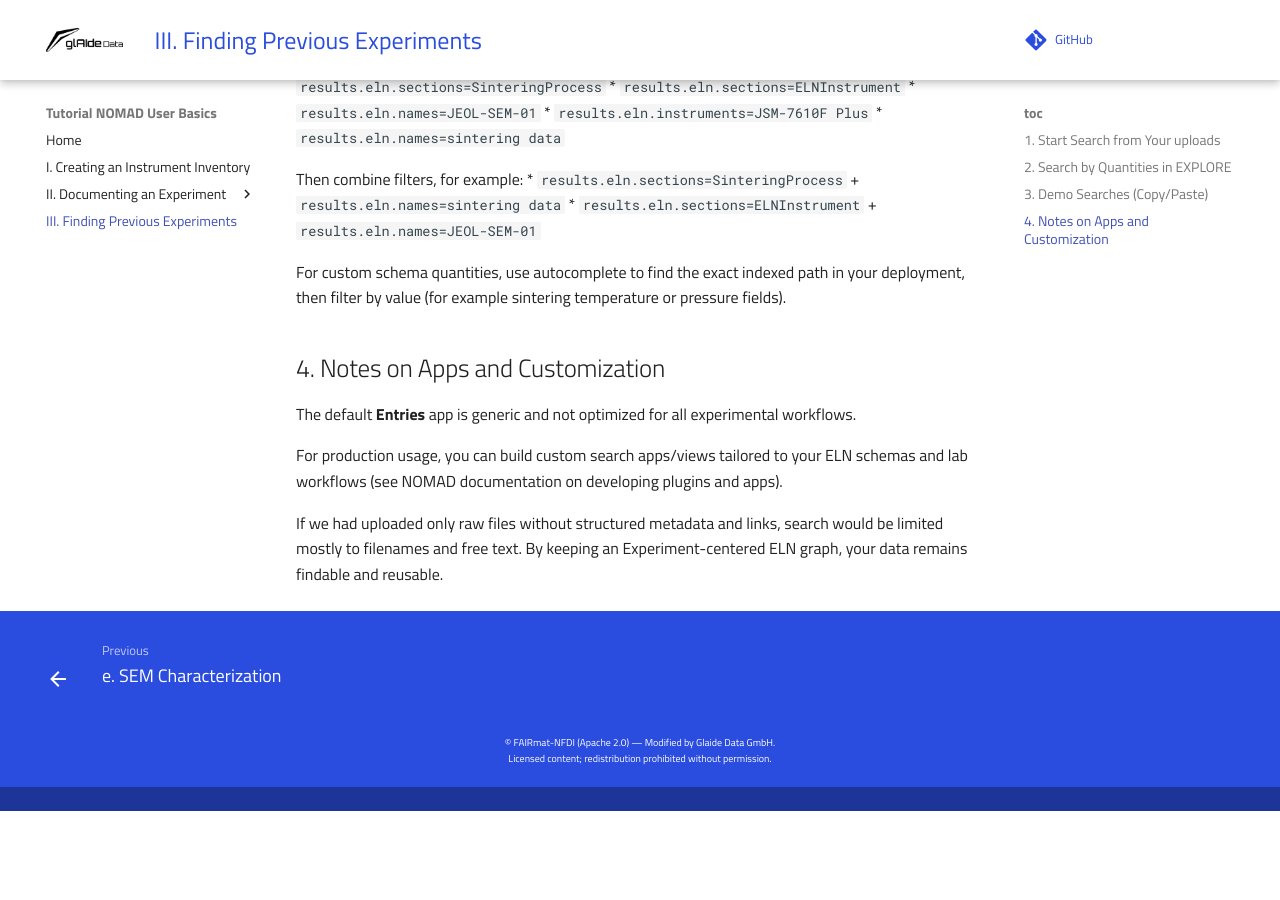
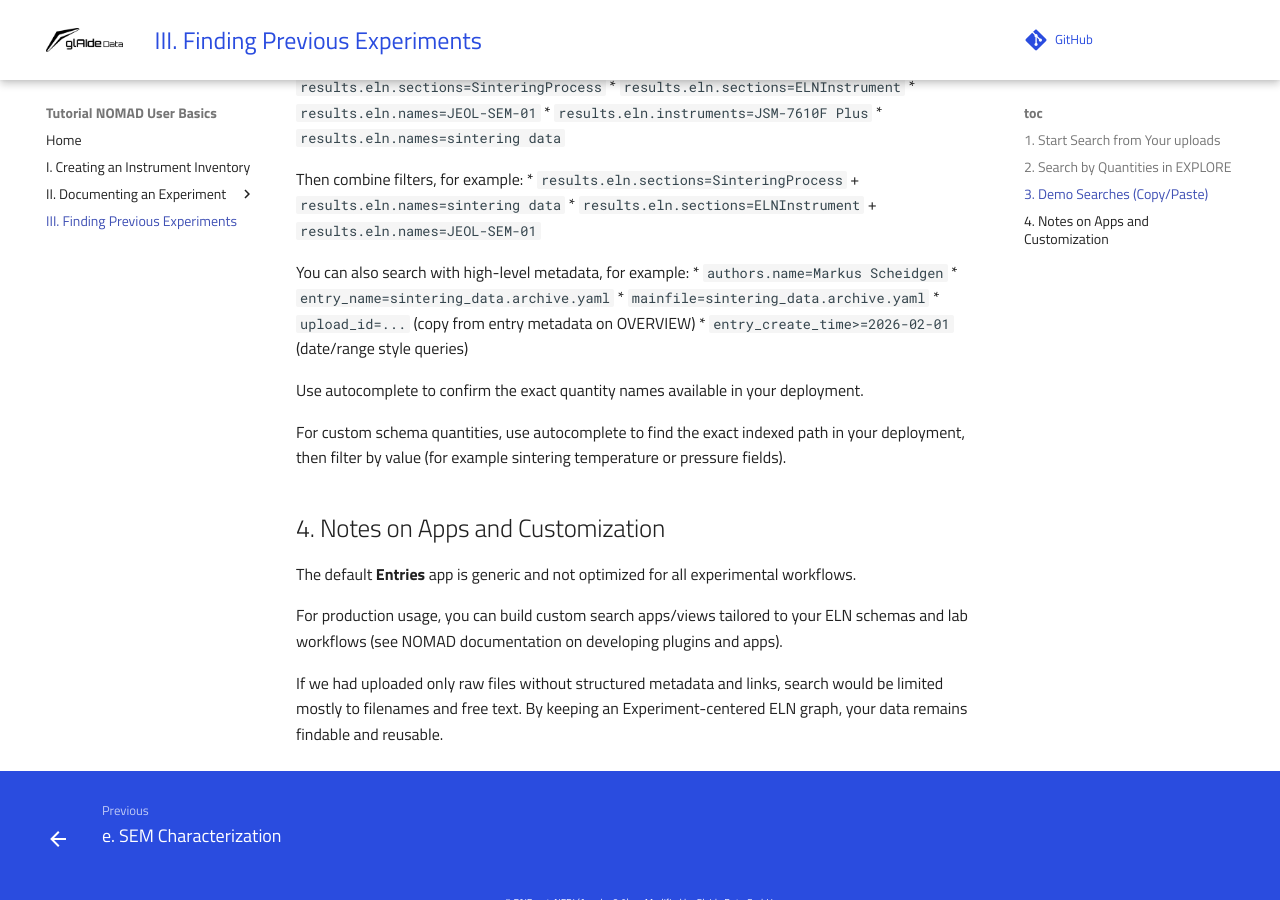
Before and after one commit to AK-Feldhoff-LUH/nomad-docs-ak-feldhoff, an MkDocs documentation site: the page built from docs/07_finding_data.md, in a window 1280 px wide and 900 px high, scrolled down 892 px. Built offline with MkDocs 1.6.1 and Material for MkDocs 9.7.7, drawn with Linux system fonts in a browser that asks for light colours; comment, search, counter and statistics services are not loaded; before the commit the page ends 1703 px from its top, so only the background shows below that.

Commit message:
metadata searches

```diff
--- a/docs/07_finding_data.md
+++ b/docs/07_finding_data.md
@@ -37,6 +37,15 @@ Then combine filters, for example:
 * `results.eln.sections=SinteringProcess` + `results.eln.names=sintering data`
 * `results.eln.sections=ELNInstrument` + `results.eln.names=JEOL-SEM-01`
 
+You can also search with high-level metadata, for example:
+* `authors.name=Markus Scheidgen`
+* `entry_name=sintering_data.archive.yaml`
+* `mainfile=sintering_data.archive.yaml`
+* `upload_id=...` (copy from entry metadata on OVERVIEW)
+* `entry_create_time>=2026-02-01` (date/range style queries)
+
+Use autocomplete to confirm the exact quantity names available in your deployment.
+
 For custom schema quantities, use autocomplete to find the exact indexed path in your deployment, then filter by value (for example sintering temperature or pressure fields).
 
 ## 4. Notes on Apps and Customization
```
